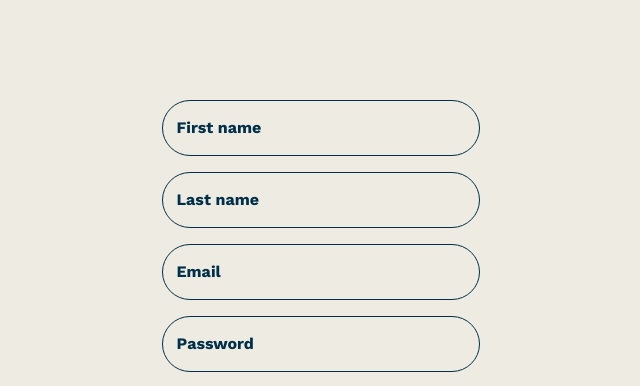
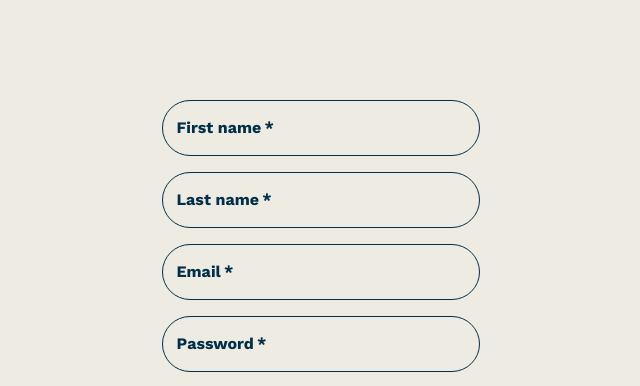
Before and after one commit to standa222/Split-Happens, a React (Vite) app in the folder frontend/: page /login in a window 1280 px wide. Both pictures are taken after a click on the button "Sign up". Shown: the top 386 px of the page, without its empty margins (319-959 px from the left). Built offline with nearby package versions, Linux system fonts and the light colour scheme; no server answers; what currency-codes would draw is missing.

Commit message:
:children-crossing: Highlight required fields in registration form

```diff
--- a/frontend/src/pages/LoginPage/RegistrationForm.tsx
+++ b/frontend/src/pages/LoginPage/RegistrationForm.tsx
@@ -65,6 +65,7 @@ export function RegistrationForm({ onSwitchToLogin, onRegisterSuccess, onRegiste
             <TextField
                 label={<FormattedMessage id="register.firstName" />}
                 type="text"
+                required={true}
                 {...register("firstName")}
                 error={!!errors.firstName}
                 helperText={tError(intl, errors.firstName?.message)}
@@ -72,6 +73,7 @@ export function RegistrationForm({ onSwitchToLogin, onRegisterSuccess, onRegiste
             <TextField
                 label={<FormattedMessage id="register.lastName" />}
                 type="text"
+                required={true}
                 {...register("lastName")}
                 error={!!errors.lastName}
                 helperText={tError(intl, errors.lastName?.message)}
@@ -79,6 +81,7 @@ export function RegistrationForm({ onSwitchToLogin, onRegisterSuccess, onRegiste
             <TextField
                 label={<FormattedMessage id="login.email" />}
                 type="text"
+                required={true}
                 {...register("email")}
                 error={!!errors.email}
                 helperText={tError(intl, errors.email?.message)}
@@ -86,6 +89,7 @@ export function RegistrationForm({ onSwitchToLogin, onRegisterSuccess, onRegiste
             <TextField
                 label={<FormattedMessage id="login.password" />}
                 type="password"
+                required={true}
                 {...register("password")}
                 error={!!errors.password}
                 helperText={tError(intl, errors.password?.message)}
```
